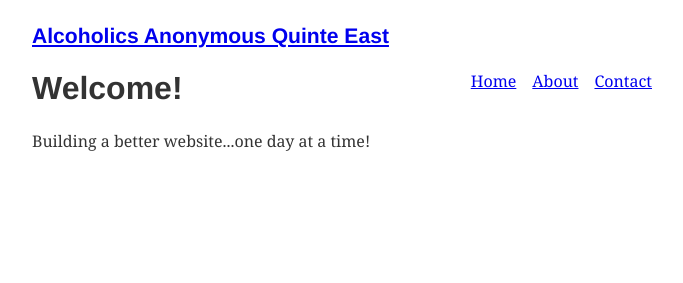
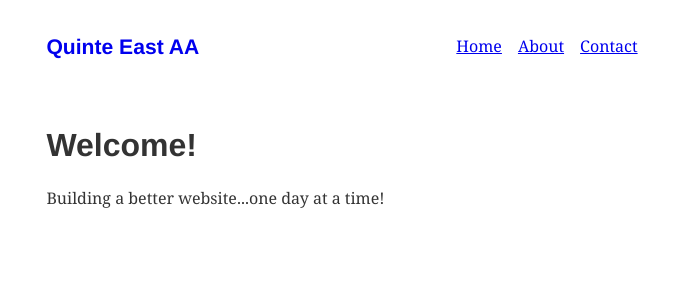
Before and after one commit to kmorning/gatsby-hello-world, a Gatsby site: page / in a window 1280 px wide. Shown: the whole page, without its empty margins (290-973 px from the left). Built offline with nearby package versions, Linux system fonts and the light colour scheme; Gatsby itself is replaced by a stand-in of ours.

Commit message:
create some styling using emotion

```diff
--- a/src/components/Layout.tsx
+++ b/src/components/Layout.tsx
@@ -4,7 +4,7 @@
 import { css, jsx } from '@emotion/react'
 import { Link } from 'gatsby'
 
-// import { rhythm } from '../utils/typography'
+import { rhythm } from '../utils/typography'
 
 interface ListLinkProps {
   to: string
@@ -18,8 +18,19 @@
 const divStyle = css({
   margin: '0 auto',
   maxWidth: '700px',
-  padding: '2rem',
-  paddingTop: '1.5rem'
+  padding: `${rhythm(2)}`,
+  paddingTop: `${rhythm(1.5)}`
+})
+
+const h3Style = css({
+  marginBottom: `${rhythm(2)}`,
+  display: 'inline-block',
+  fontStyle: 'normal'
+})
+
+const listStyle = css({
+  listStyle: `none`,
+  float: `right`
 })
 
 const ListLink: React.FC<ListLinkProps> = ({ to, children }) => (
@@ -32,9 +43,9 @@
   <div css={divStyle}>
     <header style={{ marginBottom: `1.5rem` }}>
       <Link to="/" style={{ textShadow: `none`, backgroundImage: `none` }}>
-        <h3>Alcoholics Anonymous Quinte East</h3>
+        <h3 css={h3Style}>Quinte East AA</h3>
       </Link>
-      <ul style={{ listStyle: `none`, float: `right` }}>
+      <ul css={listStyle}>
         <ListLink to="/">Home</ListLink>
         <ListLink to="/about">About</ListLink>
         <ListLink to="/contact">Contact</ListLink>
```
